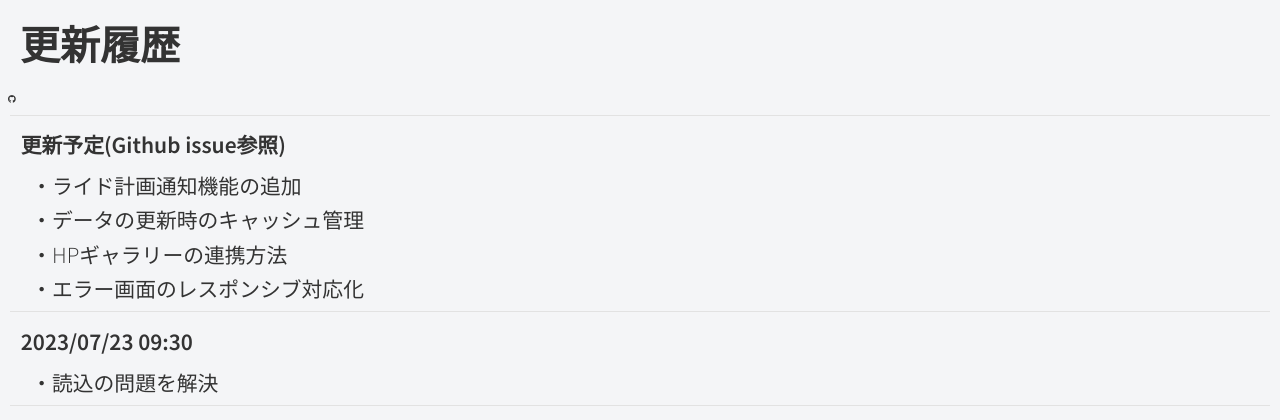
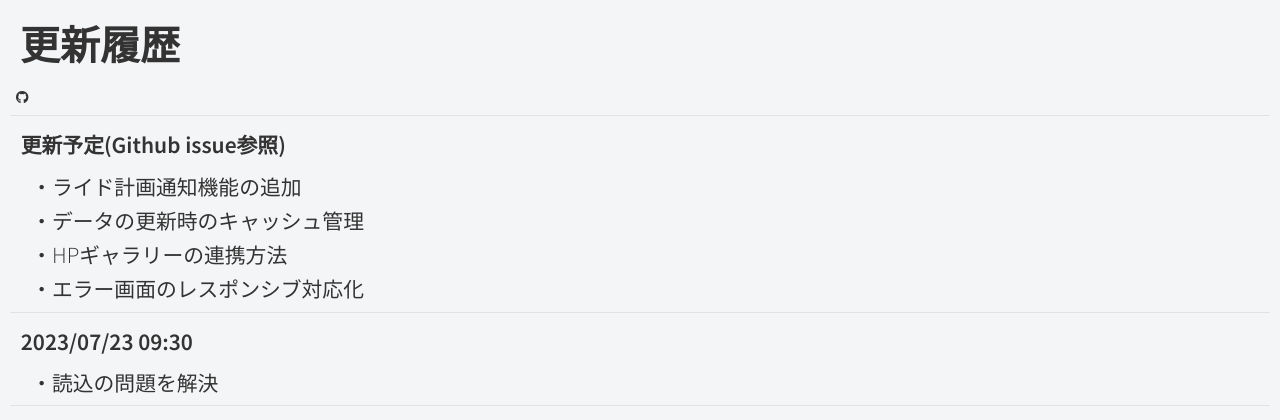
Before and after one commit to Gon-1222/CIRC, a Flask app: page /whatsnew in a window 1280 px wide. Shown: the top 420 px of the page. Run offline with Flask 2, Linux system fonts and the light colour scheme; parts of the project's set-up code (start-up, migrations or seed data) failed here and were passed over; some libraries are stand-ins or nearby versions.

Commit message:
Update Whatsnew.css

```diff
--- a/api/static/css/Whatsnew.css
+++ b/api/static/css/Whatsnew.css
@@ -6,9 +6,9 @@ font-family: 'Noto Sans JP', sans-serif;
   color:#333;
 }
 a{
-  margin-left:1em;
+  margin-left:1rem;
   color:#333;
-  font-size:0.5em;
+  font-size:0.8em;
 }
 h1{
   padding-left:0.5em;
```
